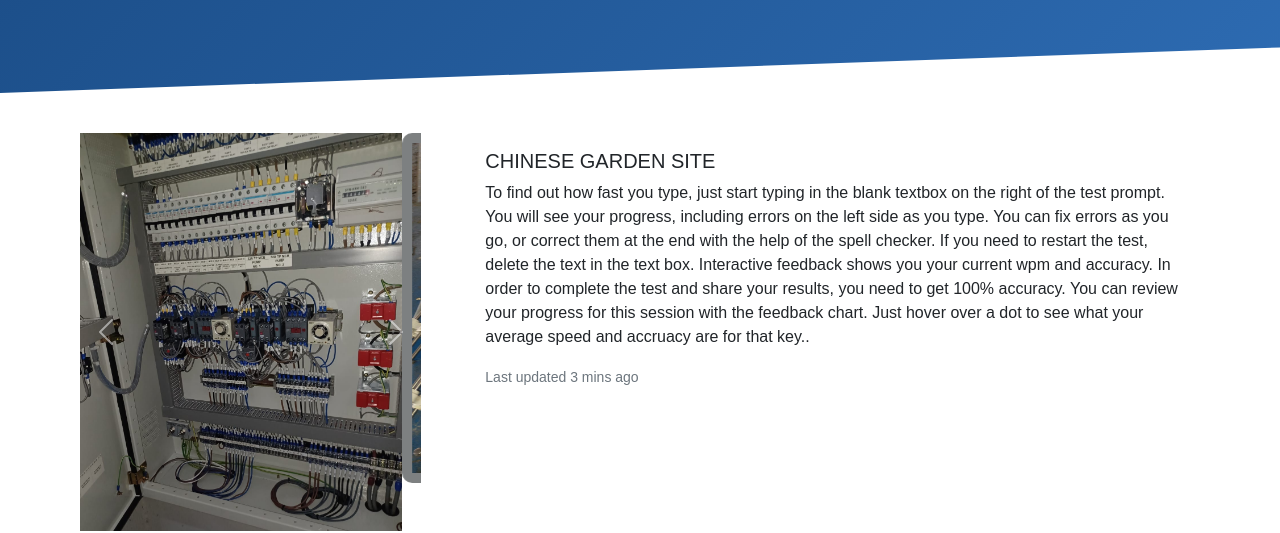
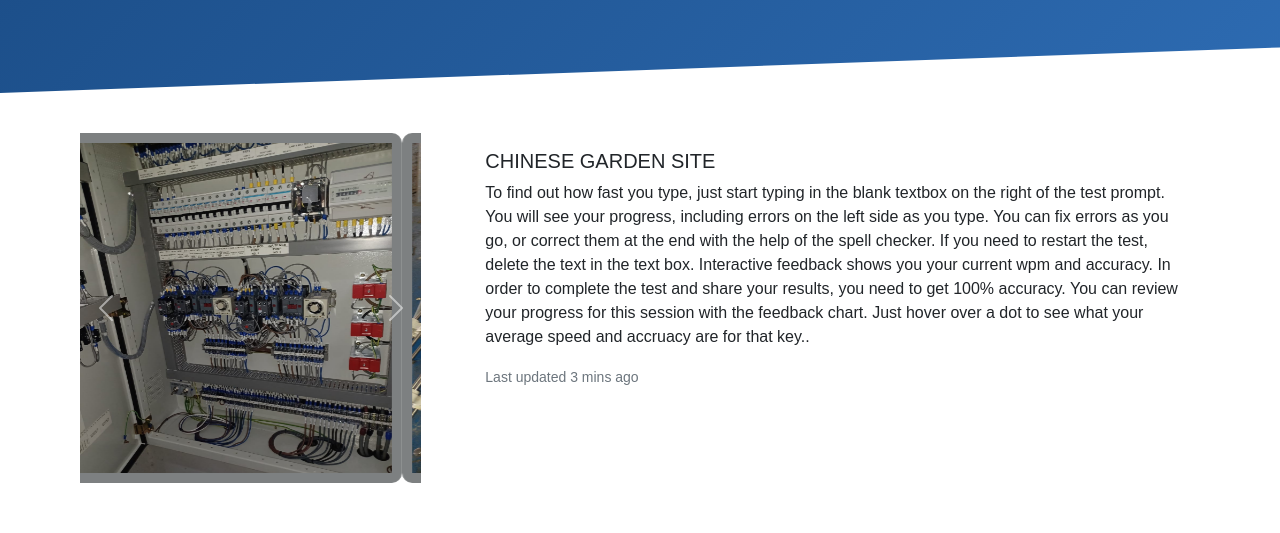
Before and after one commit to Shrenath1903/sk, a plain HTML site: page gallery.html in a window 1280 px wide. Shown: the part 283-816 px from the top of the page. Drawn offline with nearby package versions, Linux system fonts and the light colour scheme.

Commit message:
Update gallery.html

```diff
--- a/gallery.html
+++ b/gallery.html
@@ -37,7 +37,7 @@
                     <div id="carousel1" class="carousel slide" data-bs-ride="carousel">
                         <div class="carousel-inner">
                           <div class="carousel-item active">
-                            <img src="img/pro-1/pr1i1.jpg" class="d-block w-100  " alt="Image 1" >
+                            <img src="img/pro-1/pr1i1.jpg" class="d-block w-100  " alt="Image 1" style="width: 350px; height: 350px; border: 10px solid #7d8081; border-radius: 10px" >
                           </div>
                           <div class="carousel-item">
                             <img src="img/pro-1/pr1i2.jpg" class="d-block w-100 " alt="Image 2" style="width: 350px; height: 350px; border: 10px solid #7d8081; border-radius: 10px">
```
